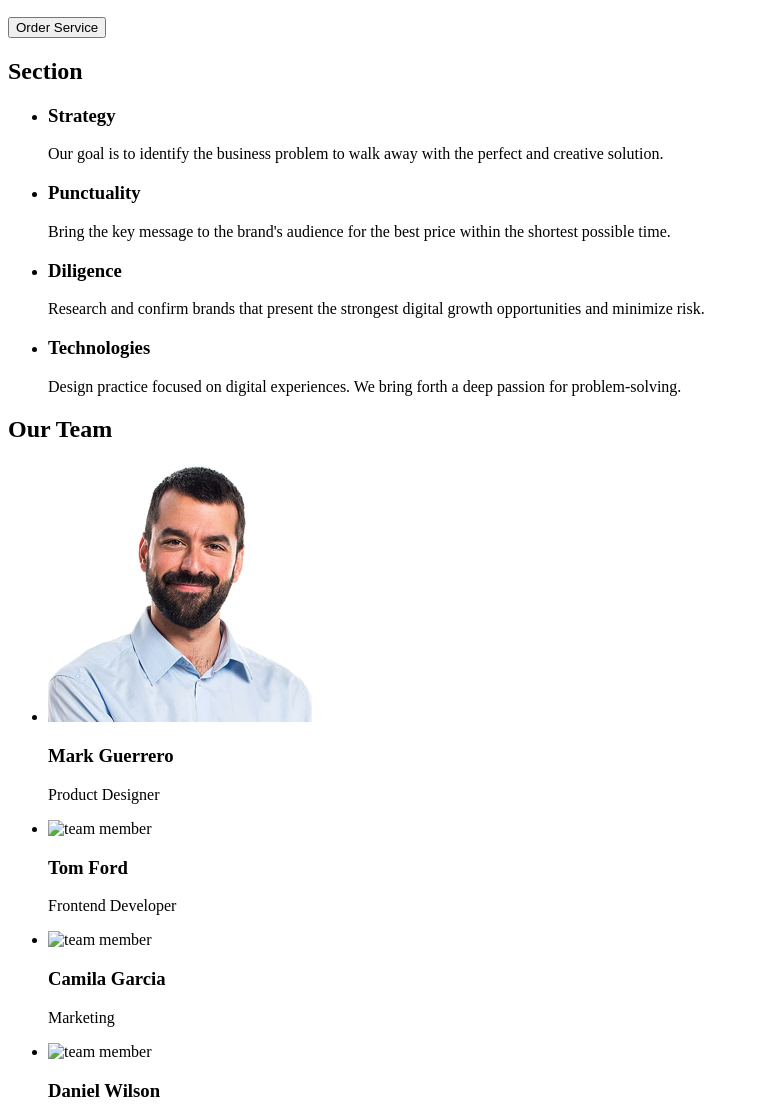
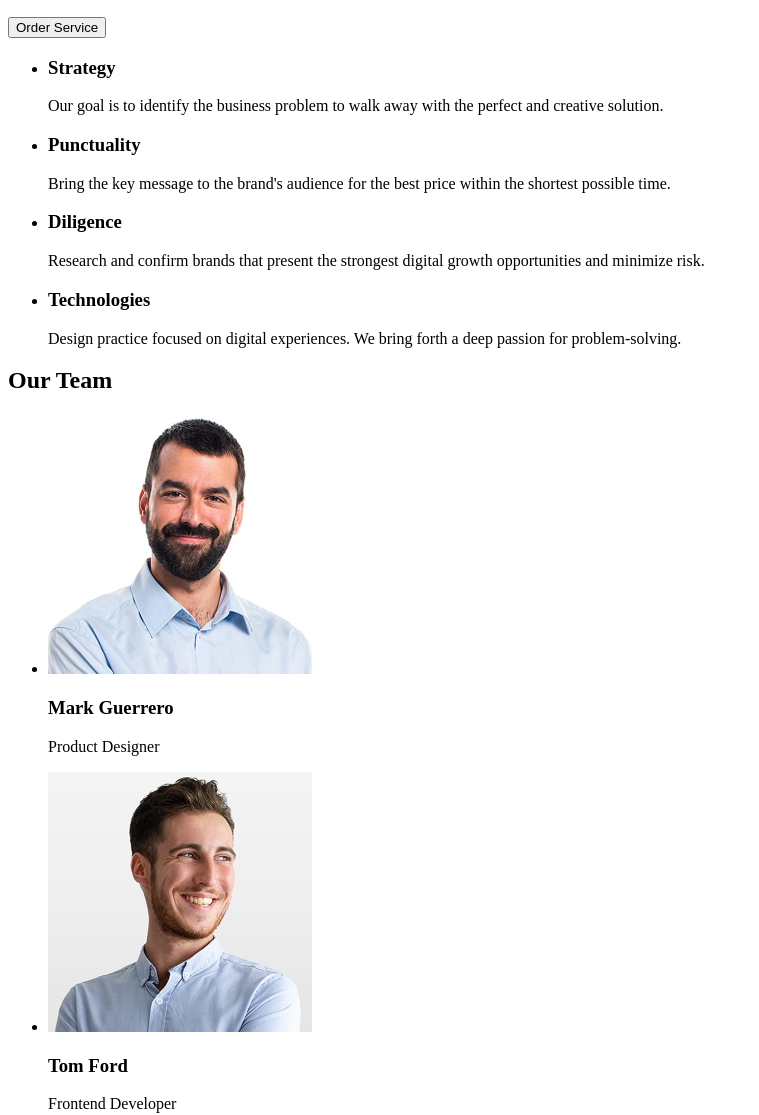
Before and after one commit to Maryna997/goit-markup-hw-01, a plain HTML site: page index.html in a window 1280 px wide. Shown: the part 198-1313 px from the top of the page, without its empty margins (0-759 px from the left). Drawn offline with Linux system fonts and the light colour scheme.

Commit message:
add index.html and images

```diff
--- a/index.html
+++ b/index.html
@@ -5,7 +5,9 @@
     <meta name="viewport" content="width=device-width, initial-scale=1.0" />
     <title>Effective Solutions for Your Business</title>
   </head>
+
   <body>
+    <!-- #region Header -->
     <header>
       <nav>
         <a href="./index.html">WebStudio</a>
@@ -22,13 +24,16 @@
         </ul>
       </address>
     </header>
+    <!-- #endregion -->
+
     <main>
+      <!-- #region Goals -->
       <section>
         <h1>Effective Solutions for Your Business</h1>
         <button type="button">Order Service</button>
       </section>
       <section>
-        <h2>Section</h2>
+        <h2 hidden>Goals</h2>
         <ul>
           <li>
             <h3>Strategy</h3>
@@ -60,34 +65,38 @@
           </li>
         </ul>
       </section>
+      <!-- #endregion -->
 
+      <!-- #region Our Team -->
       <section>
         <h2>Our Team</h2>
         <ul>
           <li>
-            <img src="./images/img(1).jpg" alt="team member" width="264" />
+            <img src="./images/img(1).jpg" alt="team member" width="264" height="260" />
             <h3>Mark Guerrero</h3>
             <p>Product Designer</p>
           </li>
           <li>
-            <img src="./images/img(2).jpg" alt="team member" width="264" />
+            <img src="./images/img(2).jpg" alt="team member" width="264" height="260" />
             <h3>Tom Ford</h3>
             <p>Frontend Developer</p>
           </li>
           <li>
-            <img src="./images/img(3).jpg" alt="team member" width="264" />
+            <img src="./images/img(3).jpg" alt="team member" width="264" height="260" />
             <h3>Camila Garcia</h3>
             <p>Marketing</p>
           </li>
           <li>
-            <img src="./images/img(4).jpg" alt="team member" width="264" />
+            <img src="./images/img(4).jpg" alt="team member" width="264" height="260" />
             <h3>Daniel Wilson</h3>
             <p>UI Designer</p>
           </li>
         </ul>
       </section>
+      <!-- #endregion -->
     </main>
 
+    <!-- #region Footer -->
     <footer>
       <a href="./index.html">WebStudio</a>
       <p>
@@ -95,5 +104,6 @@
         solutions.
       </p>
     </footer>
+    <!-- #endregion -->
   </body>
 </html>
```
Also changed, not shown: images/img(2).jpg (added), images/img(3).jpg (added), images/img(4).jpg (added).
